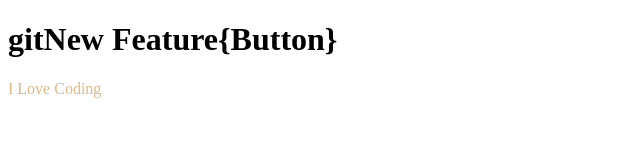
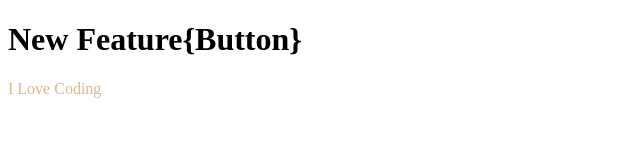
Before and after one commit to Rov365/localrepo, a plain HTML site: page index.html in a window 1280 px wide. Shown: the whole page, without its empty margins (0-640 px from the left). Drawn offline with Linux system fonts and the light colour scheme.

Commit message:
modifying the exisiting code

```diff
--- a/index.html
+++ b/index.html
@@ -7,7 +7,7 @@
     <title>Document</title>
 </head>
 <body>
-    <h1>gitNew Feature{Button}</h1>
+    <h1>New Feature{Button}</h1>
     <p>I Love Coding</p>
 </body>
 </html>
```
